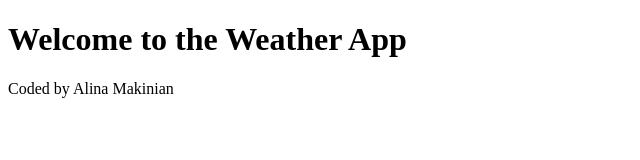
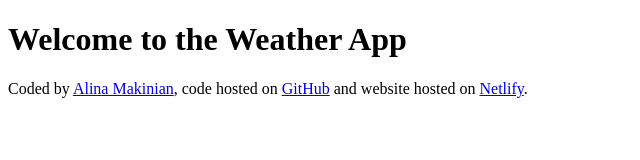
Before and after one commit to alinamakinian/weather-app, a plain HTML site: page index.html in a window 1280 px wide. Shown: the whole page, without its empty margins (0-640 px from the left). Drawn offline with Linux system fonts and the light colour scheme.

Commit message:
Added links to the footer

```diff
--- a/index.html
+++ b/index.html
@@ -7,6 +7,18 @@
   </head>
   <body>
     <h1>Welcome to the Weather App</h1>
-    <footer>Coded by Alina Makinian</footer>
+    <footer>
+      Coded by
+      <a href="https://github.com/alinamakinian " target="_blank"
+        >Alina Makinian</a
+      >, code hosted on
+      <a href="https://github.com/alinamakinian/weather-app" target="_blank"
+        >GitHub</a
+      >
+      and website hosted on
+      <a href="https://meteo-forecast-app.netlify.app/" target="_blank"
+        >Netlify</a
+      >.
+    </footer>
   </body>
 </html>
```
